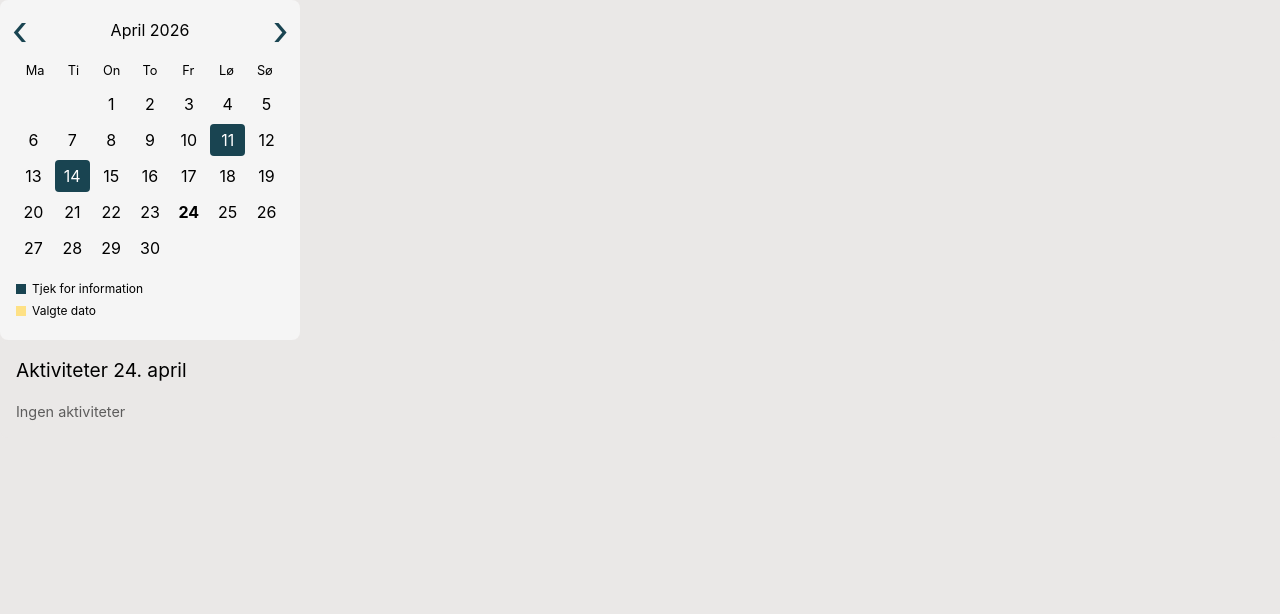
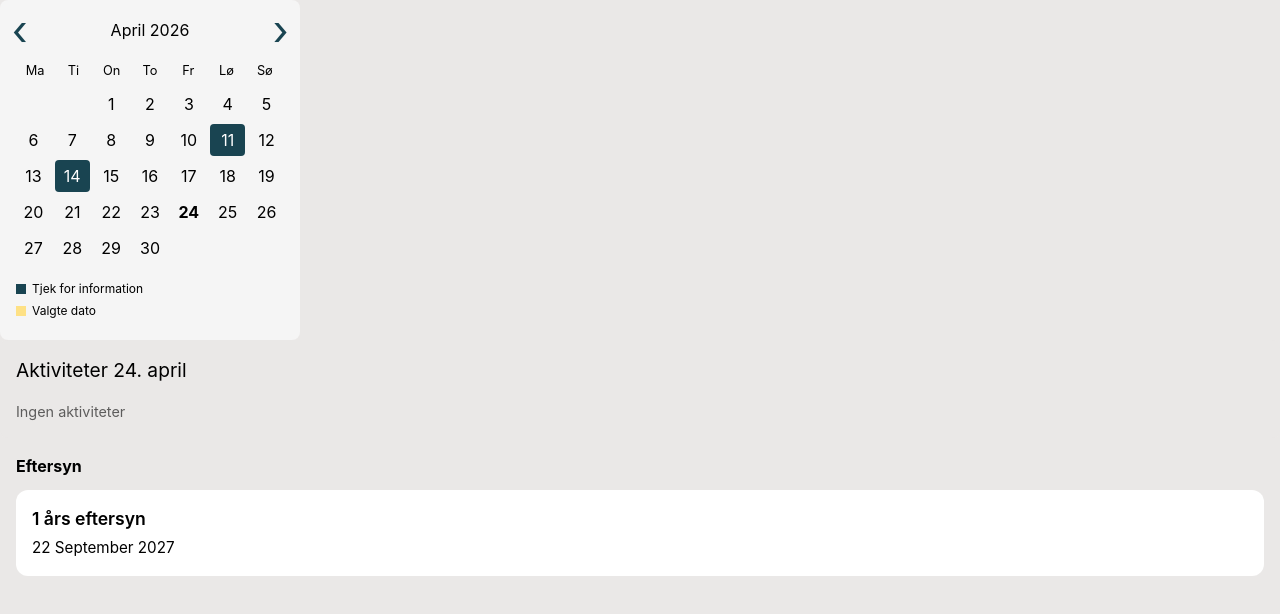
Before and after one commit to EgilVDW/pentia, a Vue app: page /calendar in a window 1280 px wide. Shown: the top 614 px of the page. Built offline with nearby package versions, Linux system fonts and the light colour scheme; a web font is replaced by a local one.

Commit message:
Add checkup card, ready for refactor to use database to fetch content

```diff
--- /dev/null
+++ b/src/components/CalendarCards.vue
@@ -0,0 +1,57 @@
+<script setup>
+
+</script>
+
+<template>
+  <section class="checkup">
+    <h2 class="checkup__title">
+      Eftersyn
+    </h2>
+
+    <div class="checkup__card">
+      <div class="checkup__card-content">
+        <p class="checkup__card-title">
+          1 års eftersyn
+        </p>
+        <p class="checkup__card-date">
+          22 September 2027
+        </p>
+      </div>
+    </div>
+  </section>
+</template>
+
+<style lang="scss" scoped>
+.checkup {
+  padding: 1rem;
+
+  &__title {
+    color: $color-foreground;
+    font-weight: bold;
+    margin-bottom: 0.75rem;
+  }
+
+  &__card {
+    background: $color-surface;
+    border-radius: 12px;
+    padding: 1rem;
+  }
+
+  &__card-content {
+    display: flex;
+    flex-direction: column;
+    gap: 0.25rem;
+  }
+
+  &__card-title {
+    font-weight: 600;
+    font-size: 1.1rem;
+    color: $color-foreground;
+  }
+
+  &__card-date {
+    font-size: 0.95rem;
+    color: $color-foreground;
+  }
+}
+</style>
--- a/src/views/CalendarView.vue
+++ b/src/views/CalendarView.vue
@@ -1,5 +1,6 @@
 <script setup>
 import CalendarActivities from "@/components/CalendarActivities.vue";
+import CalendarCards from "@/components/CalendarCards.vue";
 import Calendar from "@/components/CalendarComponent.vue";
 import { computed, ref } from "vue";
 
@@ -46,6 +47,11 @@ const activitiesForSelectedDate = computed(() => {
     :activities="activitiesForSelectedDate"
 />
   </div>
+
+  <!-- <CheckupCard :title="..." :date="..." /> -->
+  <div id="check-up">
+    <CalendarCards />
+  </div>
 </template>
 
 <style lang="scss" scoped>
```
